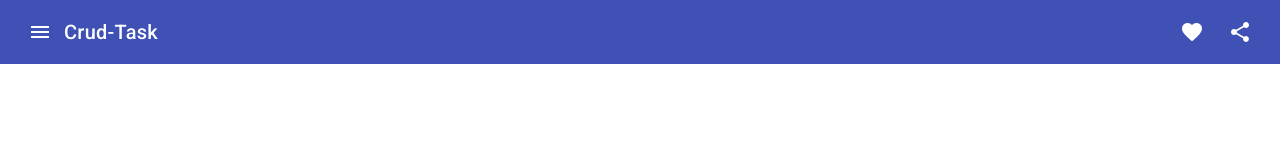
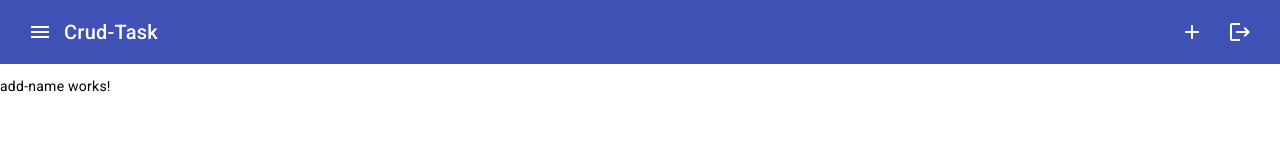
Before and after one commit to osama-maree/task-1, an Angular app: page /add in a window 1280 px wide. Before the commit this address led to /. Shown: the top 160 px of the page. Built offline with nearby package versions, Linux system fonts and the light colour scheme.

Commit message:
TASK-1:4-Add Edit On NavBar

```diff
--- a/src/app/Material.Module.ts
+++ b/src/app/Material.Module.ts
@@ -5,6 +5,7 @@ import { MatIconModule } from '@angular/material/icon';
 import { MatDividerModule } from '@angular/material/divider';
 import { MatButtonModule } from '@angular/material/button';
 import { MatToolbarModule } from '@angular/material/toolbar';
+import { MatTooltipModule } from '@angular/material/tooltip';
 @NgModule({
   exports: [
     MatTableModule,
@@ -13,6 +14,7 @@ import { MatToolbarModule } from '@angular/material/toolbar';
     MatDividerModule,
     MatButtonModule,
     MatToolbarModule,
+    MatTooltipModule
   ],
 })
 export class MaterialModule {}
--- /dev/null
+++ b/src/app/add-name/add-name.component.html
@@ -0,0 +1 @@
+<p>add-name works!</p>
--- a/src/app/app-routing.module.ts
+++ b/src/app/app-routing.module.ts
@@ -1,9 +1,11 @@
 import { NgModule } from '@angular/core';
 import { RouterModule, Routes } from '@angular/router';
 import { TableComponent } from './table/table.component';
+import { AddNameComponent } from './add-name/add-name.component';
 
 const routes: Routes = [
   { path: '', pathMatch: 'full', component: TableComponent },
+  { path: 'add', component: AddNameComponent },
 ];
 
 @NgModule({
--- a/src/app/app.module.ts
+++ b/src/app/app.module.ts
@@ -7,12 +7,14 @@ import { TableComponent } from './table/table.component';
 
 import { MaterialModule } from './Material.Module';
 import { NavbarComponent } from './navbar/navbar.component';
+import { AddNameComponent } from './add-name/add-name.component';
 
 @NgModule({
   declarations: [
     AppComponent,
     TableComponent,
     NavbarComponent,
+    AddNameComponent,
   ],
   imports: [
     BrowserModule,
--- a/src/app/navbar/navbar.component.html
+++ b/src/app/navbar/navbar.component.html
@@ -5,11 +5,12 @@
     </button>
     <span>Crud-Task</span>
     <span class="example-spacer"></span>
-    <button mat-icon-button class="example-icon favorite-icon" aria-label="Example icon-button with heart icon">
-      <mat-icon>favorite</mat-icon>
-    </button>
+    <a routerLink="/add">
+      <button mat-icon-button matTooltip="Add New Name" class="example-icon" aria-label="Add New Name">
+        <mat-icon style="color: white;">add</mat-icon>
+      </button></a>
     <button mat-icon-button class="example-icon" aria-label="Example icon-button with share icon">
-      <mat-icon>share</mat-icon>
+      <mat-icon>logout</mat-icon>
     </button>
   </mat-toolbar>
 </p>
```
Also changed, not shown: src/app/add-name/add-name.component.ts (added, +10 -0 lines), src/app/add-name/add-name.component.css (added).
